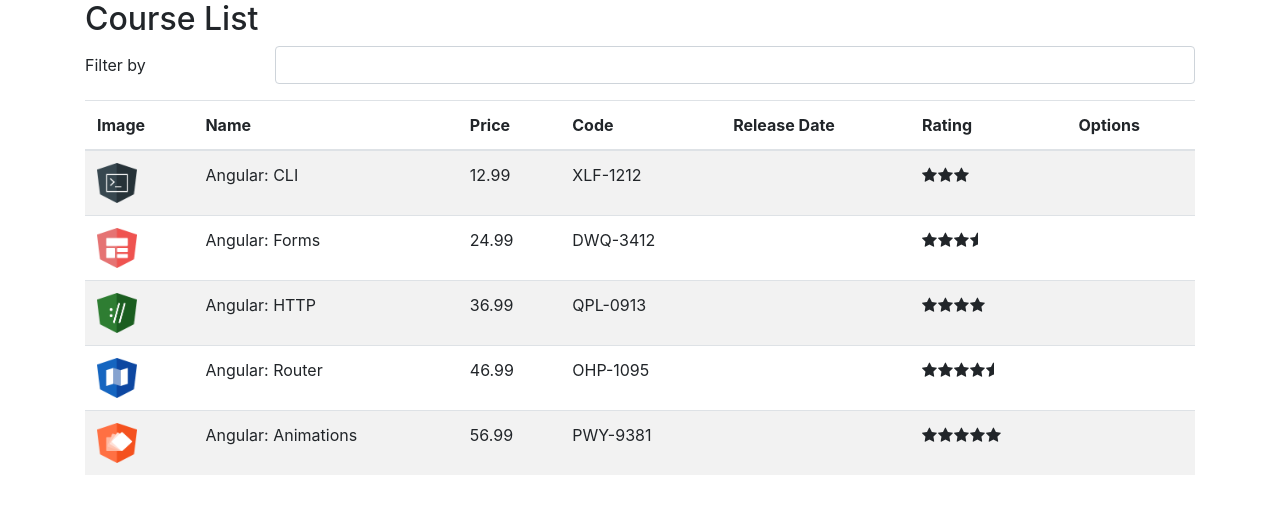
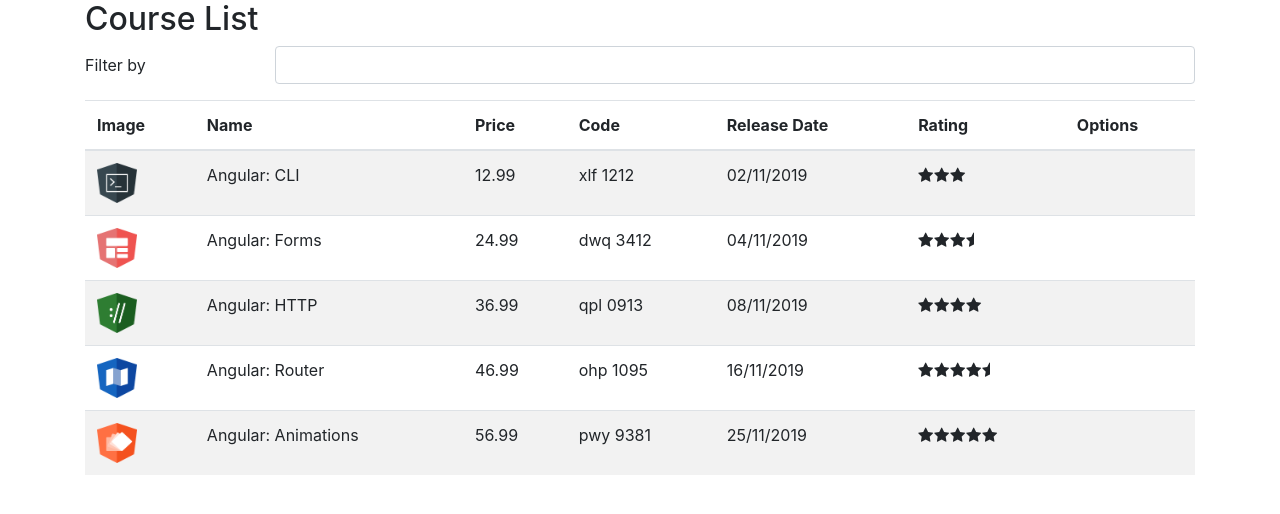
Before and after one commit to FredMI74/course-manager, an Angular app: page / in a window 1280 px wide. Shown: the top 514 px of the page. Built offline with nearby package versions, Linux system fonts and the light colour scheme.

Commit message:
Transformando datas com Pipes

```diff
--- a/src/app/app.module.ts
+++ b/src/app/app.module.ts
@@ -5,12 +5,14 @@
 import { AppComponent } from './app.component';
 import { CourseListComponent } from './courses/course-list.component';
 import { StarComponent } from './start/star.component';
+import { ReplacePipe } from './pipe/replace.pipe';
 
 @NgModule({
   declarations: [
     AppComponent,
     CourseListComponent,
-    StarComponent
+    StarComponent,
+    ReplacePipe
   ],
   imports: [
     BrowserModule,
--- a/src/app/courses/course-list.component.html
+++ b/src/app/courses/course-list.component.html
@@ -24,8 +24,8 @@
             <td><img [src]="course.imageUrl" width="40" height="40"></td>
             <td>{{ course.name }}</td>
             <td>{{ course.price }}</td>
-            <td>{{ course.code }}</td>
-            <td>{{ course.relesaseDate }}</td>
+            <td>{{ course.code | lowercase | replace:'-':' ' }}</td>
+            <td>{{ course.releaseDate | date: 'dd/MM/yyyy'}}</td>
             <td>
                 <app-star [rating]="course.rating"></app-star>
             </td>
--- /dev/null
+++ b/src/app/pipe/replace.pipe.ts
@@ -0,0 +1,12 @@
+import { Pipe, PipeTransform } from "@angular/core";
+
+@Pipe({
+    name: 'replace'
+})
+
+export class ReplacePipe implements PipeTransform{
+
+    transform(value: string, char: string, valueToReplace: string){
+        return value.replace(char, valueToReplace);
+    }
+}
```
